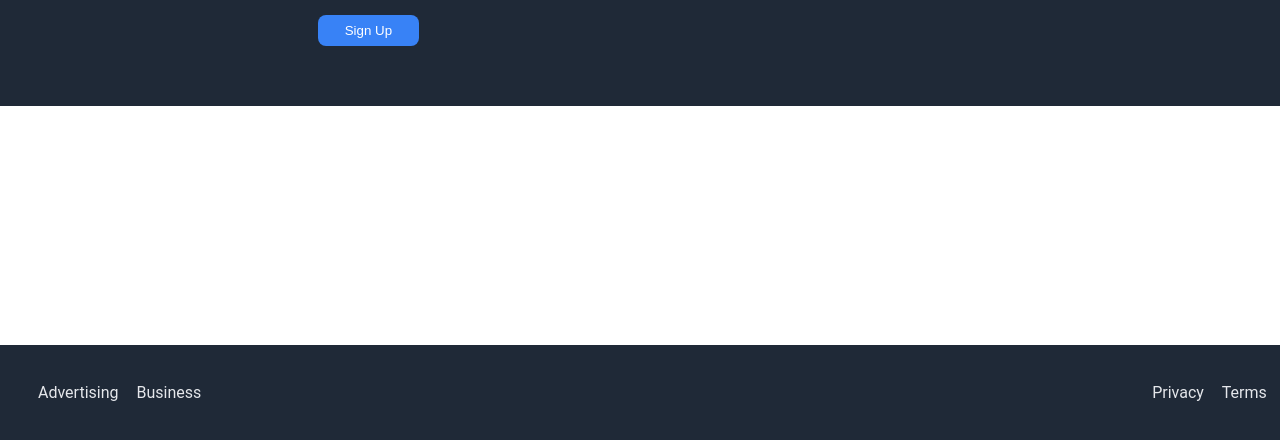
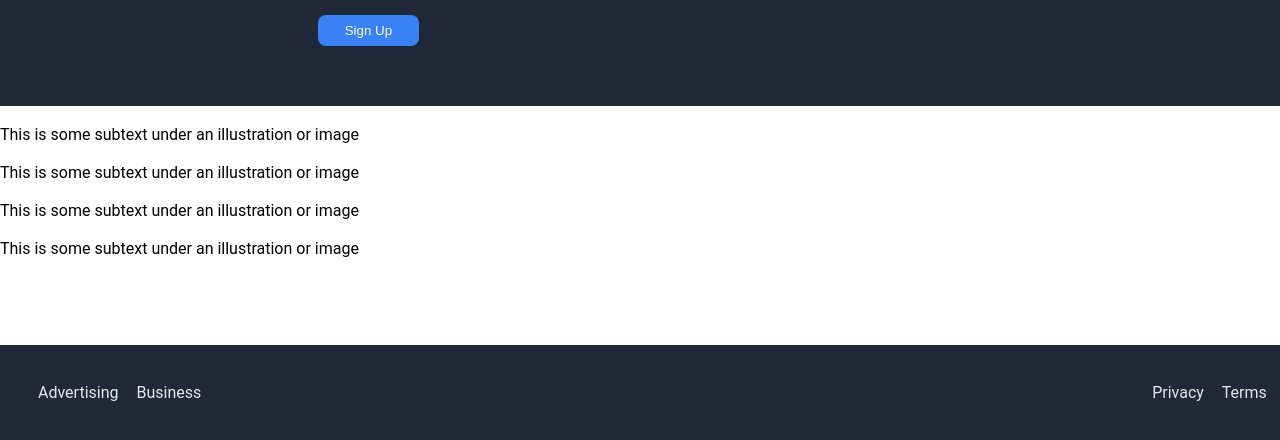
Before and after one commit to P-Kalatzis/Business-Website, a plain HTML site: page index.html in a window 1280 px wide. Shown: the part 360-800 px from the top of the page. Drawn offline with Linux system fonts and the light colour scheme.

Commit message:
Complete outline for Section 2

```diff
--- a/index.html
+++ b/index.html
@@ -41,6 +41,41 @@
 
     </div>
 
+
+    <div class="background-2">
+
+        <!--Part 2 Of The Page-->
+        <div class="part-two">
+            <div class="title-info"></div>
+
+            <div class="container">
+
+                <div class="info">
+                    <img src="">
+                    <div class="text">This is some subtext under an illustration or image</div>
+                </div>
+
+                <div class="info">
+                    <img src="">
+                    <div class="text">This is some subtext under an illustration or image</div>
+                </div>
+
+                <div class="info">
+                    <img src="">
+                    <div class="text">This is some subtext under an illustration or image</div>
+                </div>
+
+                <div class="info">
+                    <img src="">
+                    <div class="text">This is some subtext under an illustration or image</div>
+                </div>
+
+            </div>
+
+        </div>
+
+    </div>
+
         <!--Footer-->
         <footer>
             <ul class="left-links">
```
